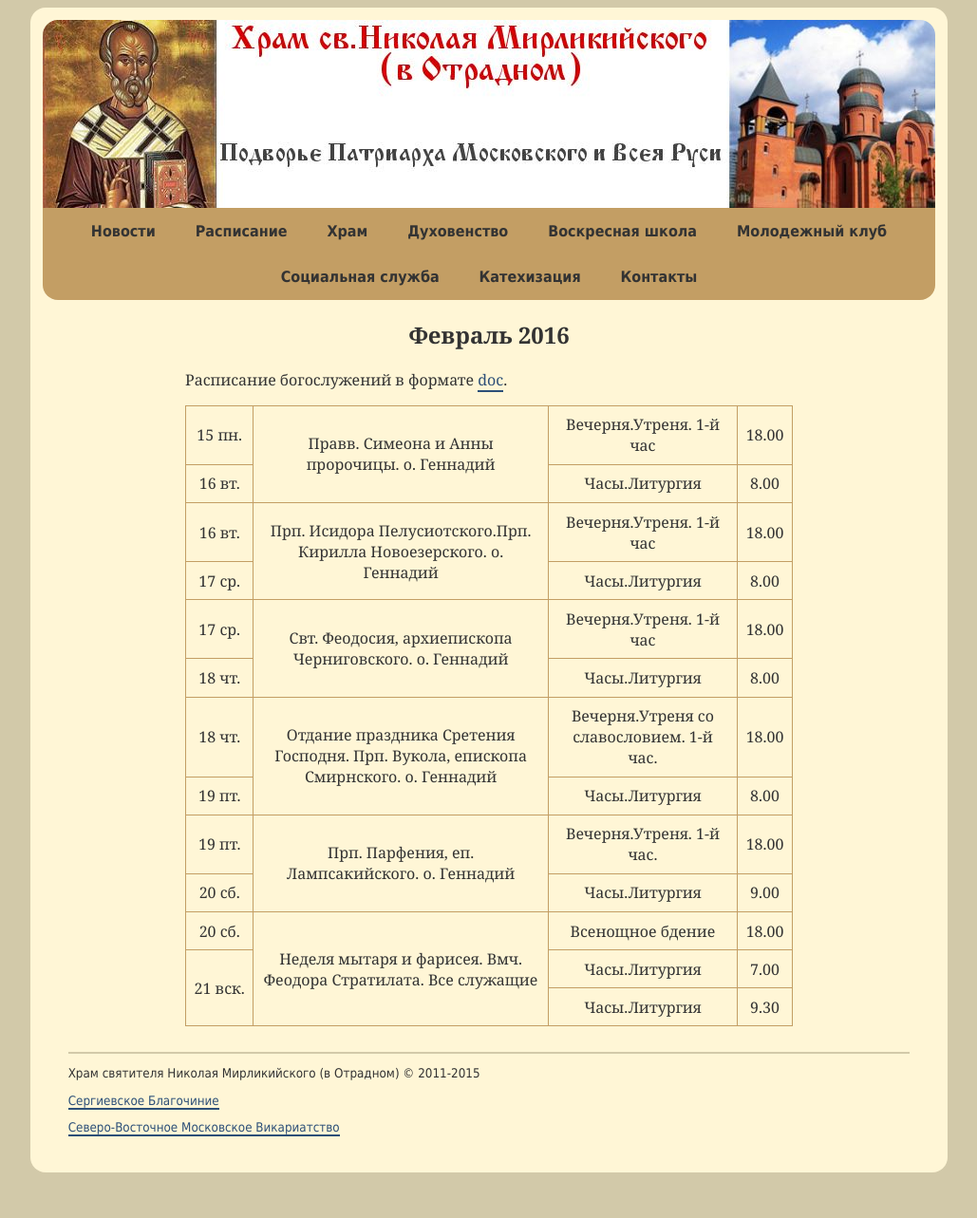
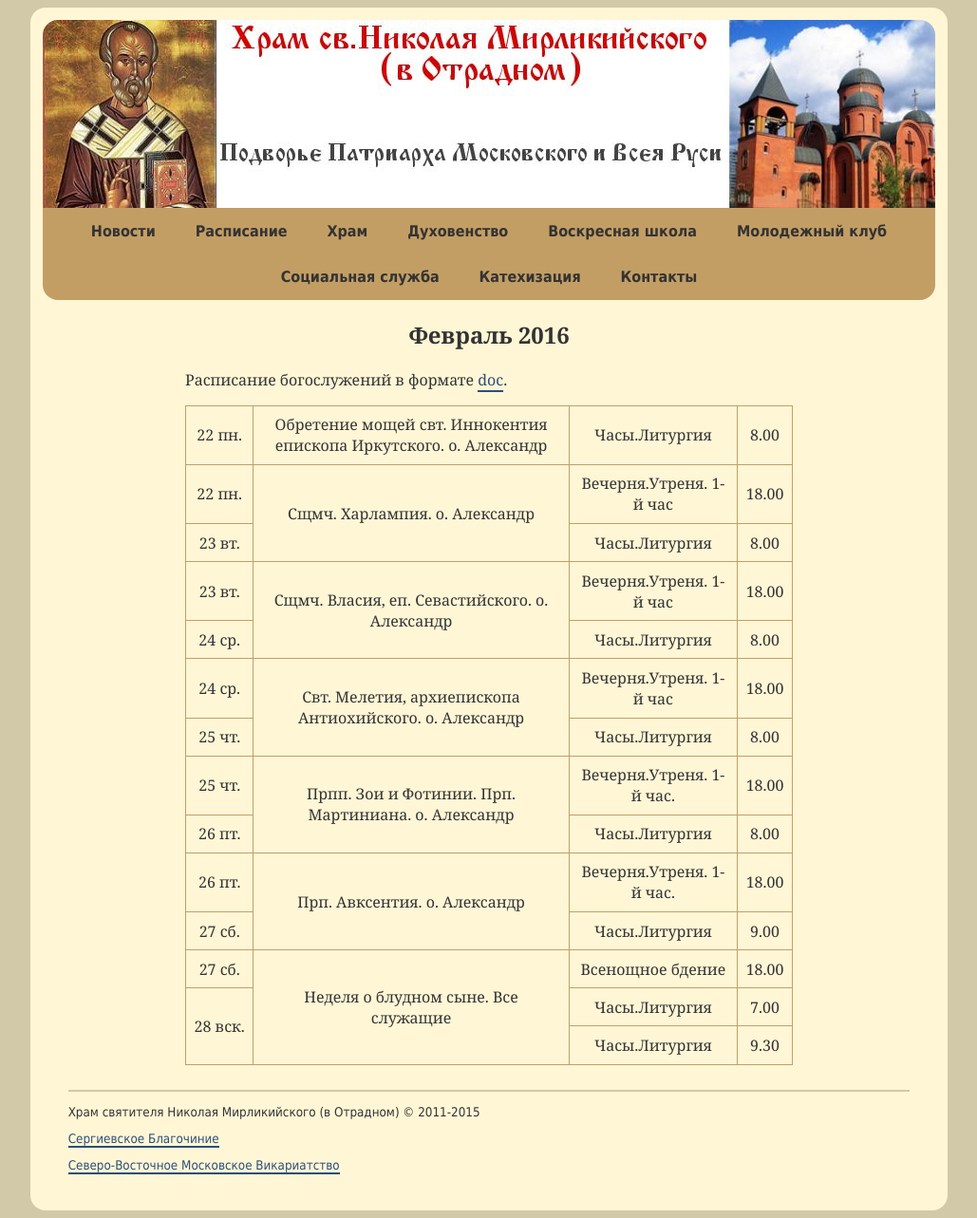
Before and after one commit to hramotradnoe/hramotradnoe.github.io, a Jekyll site: the page built from schedule/index.html, in a window 1280 px wide. Shown: the whole page at 95% size, without its empty margins (125-1154 px from the left). Built offline with Jekyll 4.4.1, drawn with Linux system fonts in a browser that asks for light colours; Markdown is read by kramdown in place of the engine named in the settings; before the commit the page ends 1243 px from its top, so only the background shows below that.

Commit message:
Update schedule.yml

```diff
--- a/_data/schedule.yml
+++ b/_data/schedule.yml
@@ -1,54 +1,59 @@
 period: Февраль 2016
 link: "https://docs.google.com/document/d/1MRnRzMpEdNcRiuZwPqMXle6WDNrjjhkfhUWmukT13HE/edit"
 timetable:
- - description : "Правв. Симеона и Анны пророчицы. о. Геннадий"
+ - description : "Обретение мощей свт. Иннокентия епископа Иркутского. о. Александр"
    services    :
-      - day   : 15&nbsp;пн.
+      - day   : 22&nbsp;пн.
+        time  : '8.00'
+        title : "Часы.Литургия"
+ - description : "Сщмч. Харлампия. о. Александр"
+   services    :
+      - day   : 22&nbsp;пн.
         time  : '18.00'
         title : "Вечерня.Утреня. 1-й час"
-      - day   : 16&nbsp;вт.
+      - day   : 23&nbsp;вт.
         time  : '8.00'
         title : "Часы.Литургия"
- - description : "Прп. Исидора Пелусиотского.Прп. Кирилла Новоезерского. о. Геннадий"
+ - description : "Сщмч. Власия, еп. Севастийского. о. Александр"
    services    :
-      - day   : 16&nbsp;вт.
+      - day   : 23&nbsp;вт.
         time  : '18.00'
         title : "Вечерня.Утреня. 1-й час"
-      - day   : 17&nbsp;ср.
+      - day   : 24&nbsp;ср.
         time  : '8.00'
         title : "Часы.Литургия"
- - description : "Свт. Феодосия, архиепископа Черниговского. о. Геннадий"
+ - description : "Свт. Мелетия, архиепископа Антиохийского. о. Александр"
    services    :
-      - day   : 17&nbsp;ср.
+      - day   : 24&nbsp;ср.
         time  : '18.00'
         title : "Вечерня.Утреня. 1-й час"
-      - day   : 18&nbsp;чт.
+      - day   : 25&nbsp;чт.
         time  : '8.00'
         title : "Часы.Литургия"
- - description : "Отдание праздника Сретения Господня. Прп. Вукола, епископа Смирнского. о. Геннадий"
+ - description : "Прпп. Зои и Фотинии. Прп. Мартиниана. о. Александр"
    services    :
-      - day   : 18&nbsp;чт.
+      - day   : 25&nbsp;чт.
         time  : '18.00'
-        title : "Вечерня.Утреня  со славословием. 1-й час."
-      - day   : 19&nbsp;пт.
+        title : "Вечерня.Утреня. 1-й час."
+      - day   : 26&nbsp;пт.
         time  : '8.00'
         title : "Часы.Литургия"
- - description : "Прп. Парфения, еп. Лампсакийского. о. Геннадий"
+ - description : "Прп. Авксентия. о. Александр"
    services    :
-      - day   : 19&nbsp;пт.
+      - day   : 26&nbsp;пт.
         time  : '18.00'
         title : "Вечерня.Утреня. 1-й час."
-      - day   : 20&nbsp;сб.
+      - day   : 27&nbsp;сб.
         time  : '9.00'
         title : "Часы.Литургия"
- - description : "Неделя мытаря и фарисея. Вмч. Феодора Стратилата. Все служащие"
+ - description : "Неделя о блудном сыне. Все служащие"
    services    :
-      - day   : 20&nbsp;сб.
+      - day   : 27&nbsp;сб.
         time  : '18.00'
         title : "Всенощное бдение"
-      - day   : 21&nbsp;вск.
+      - day   : 28&nbsp;вск.
         time  : '7.00'
         title : "Часы.Литургия"
-      - day   : 21&nbsp;вск.
+      - day   : 28&nbsp;вск.
         time  : '9.30'
         title : "Часы.Литургия"
```
